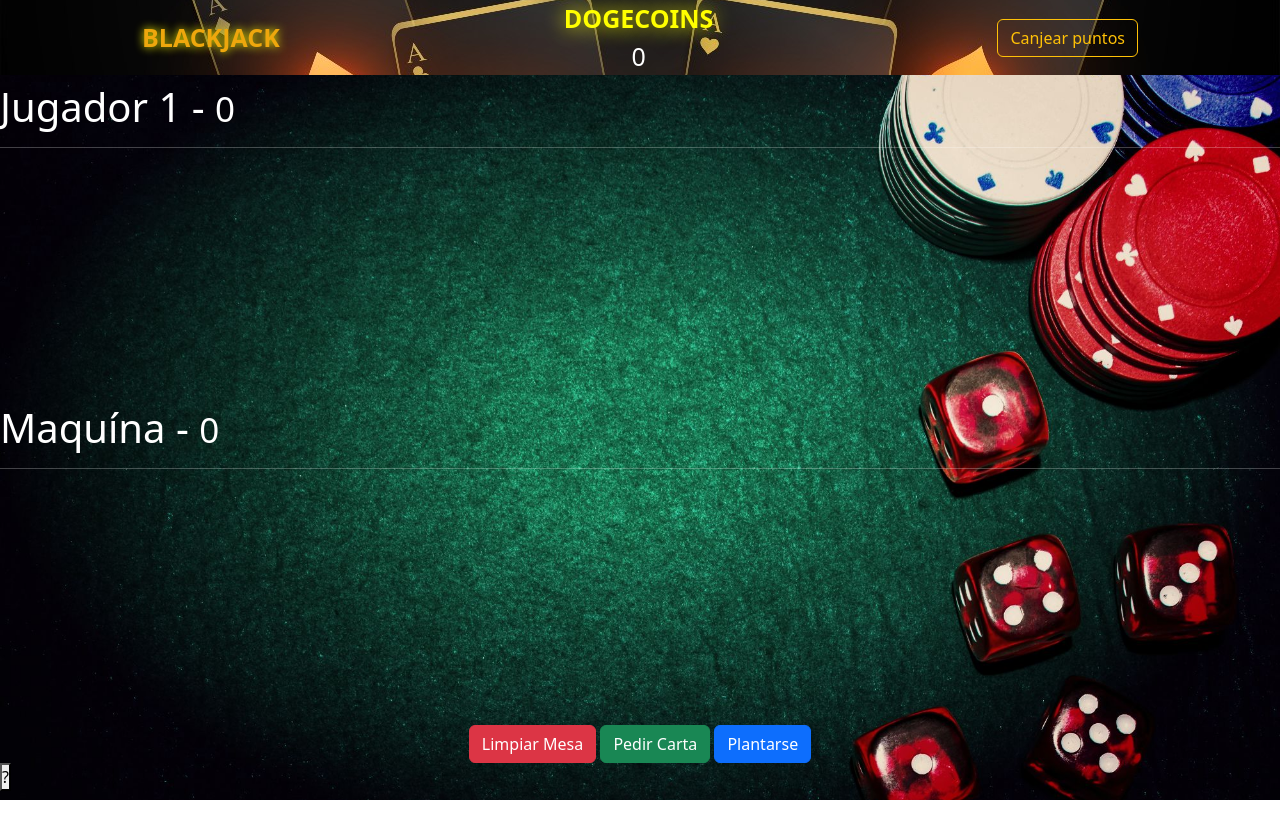
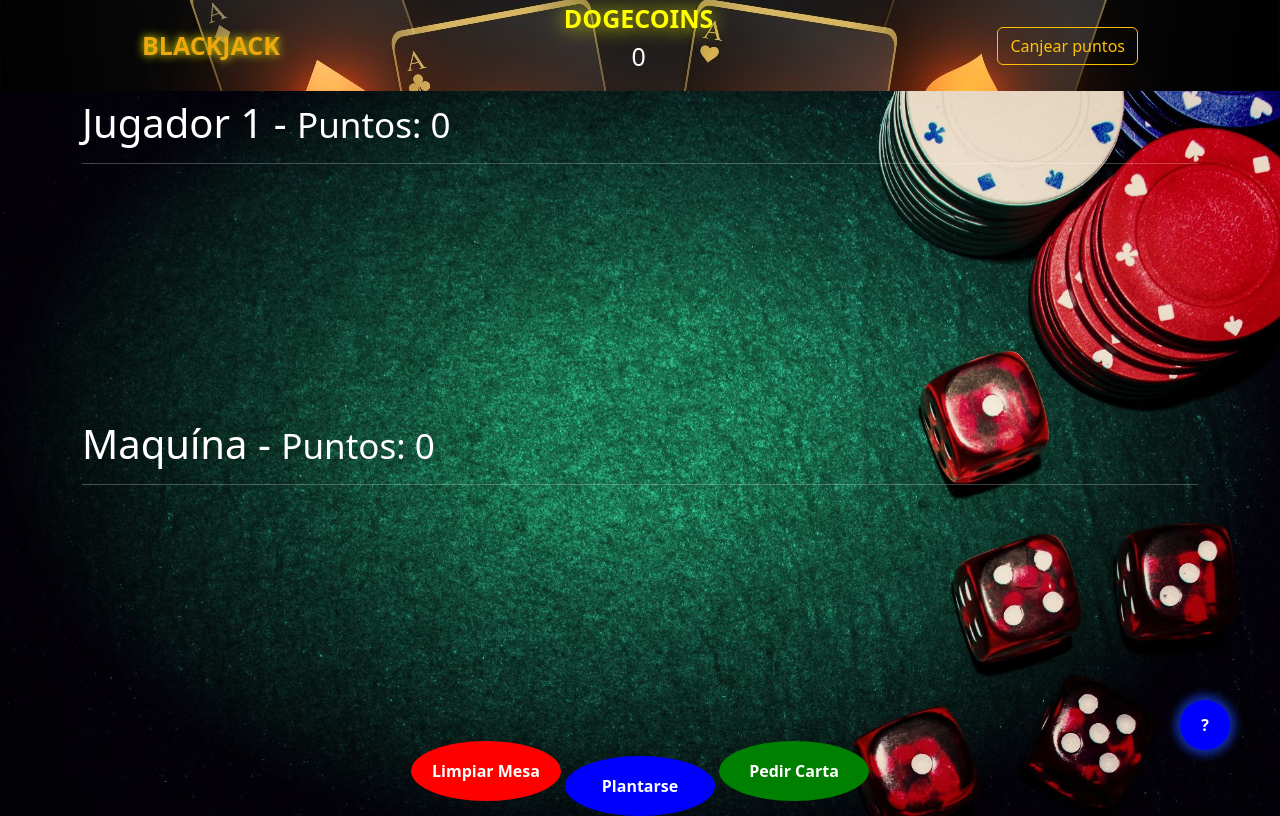
Before and after one commit to MDMS29/kubera_activity, a website built with Vite: page index.html in a window 1280 px wide. Built offline with nearby package versions, Linux system fonts and the light colour scheme.

Commit message:
Feat(HTML): Diseño

```diff
--- a/index.html
+++ b/index.html
@@ -17,52 +17,44 @@
   <header class="header d-flex justify-content-around align-items-center">
     <span class="titulo-header text-uppercase fw-bold">Blackjack</span>
     <div>
-      <span class="text-uppercase fw-bold" style="color: yellow;text-shadow: 0 0 20px yellow;">Dogecoins </span>
-      <br>
-      <span id="puntuacion">0</span>
+      <p class="text-uppercase fw-bold mb-0" style="color: yellow;text-shadow: 0 0 20px yellow;">Dogecoins </p>
+      <p class="d-flex justify-content-center align-items-center gap-2">
+        <!-- <img src="/public/assets/Kuboints.png" alt="Kuboints"> -->
+        <span id="puntuacion">0</span>
+      </p>
     </div>
     <button id="canjear-puntos" class="btn btn-outline-warning">Canjear puntos</button>
   </header>
 
-  <div class="row mt-2">
-
-    <div class="flex  container">
-      <div class="col">
-
-        <h1>Jugador 1 - <small>0</small></h1>
+  <main class="mt-2 container">
+    <div class="flex">
+      <div>
+        <h1>Jugador 1 - <small>Puntos: 0</small></h1>
         <hr>
         <div id="jugador-cartas">
-          <!-- <img class="carta" src="assets/cartas/2C.png"> -->
+          <!-- CARTAS DINAMICAS -->
         </div>
 
       </div>
-      <!-- </div>
-
-      <div class="row container mt-2"> -->
-      <div class="col">
-
-        <h1>Maquína - <small>0</small></h1>
+      <div>
+        <h1>Maquína - <small>Puntos: 0</small></h1>
         <hr>
         <div id="computadora-cartas">
-          <!-- <img class="carta" src="assets/cartas/3C.png"> -->
+          <!-- CARTAS DINAMICAS -->
         </div>
 
       </div>
     </div>
-    <div id="divBotones" class="col text-center">
+    <div id="divBotones" class="text-center d-flex gap-1 justify-content-center">
+      <button id="btnNuevo" class="btn btn-limpiar">Limpiar Mesa</button>
+      <button id="btnDetener" class="btn btn-plantarse">Plantarse</button>
+      <button id="btnPedir" class="btn btn-pedir">Pedir Carta</button>
+    </div>
+  </main>
 
-      <button id="btnNuevo" class="btn btn-danger">Limpiar Mesa</button>
-      <button id="btnPedir" class="btn btn-success">Pedir Carta</button>
-      <button id="btnDetener" class="btn btn-primary">Plantarse</button>
+  <button type="button" data-bs-toggle="modal" data-bs-target="#staticBackdrop" class="info-game ">?</button>
 
-    </div>
-  </div>
-
-  <button class="info-game">
-    ?
-  </button>
-
-  <div id="app"></div>
+  <!-- <div id="app"></div> -->
 
   <script type="module" src="/main.js"></script>
 </body>
--- a/style.css
+++ b/style.css
@@ -3,8 +3,8 @@
   padding: 0;
   box-sizing: border-box;
 }
+
 html, body {
-  margin: 0px;
   background: url(./public/assets/bg-table.jpeg);
   color: white;
   background-size: cover;
@@ -15,7 +15,6 @@ html, body {
   background: url(./public/assets/bg-image.jpg);
   background-position: 50%;
   color: white;
-  /* padding: 20px; */
   font-size: 25px;
 }
 .titulo-header{
@@ -33,3 +32,59 @@ html, body {
 #computadora-cartas, #jugador-cartas {
   height: 240px;
 }
+
+.info-game{
+  position: absolute;
+  height: 50px;
+  width: 50px;
+  bottom: 50px;
+  right: 50px;
+  font-weight: bold;
+  border: none;
+  color: white;
+  border-radius: 50%;
+  background: blue;
+  box-shadow: 0 0 10px 5px rgb(19, 46, 168);
+}
+.info-game:hover{
+  background: rgb(52, 52, 240);
+  box-shadow: 0 0 10px 5px rgb(42, 63, 158);
+}
+
+.btn-limpiar{
+  border-radius: 50%;
+  background: red;
+  color: white;
+  width: 150px;
+  height: 60px;
+  font-weight: 700;
+  transition: all ease .3s;
+}
+.btn-limpiar:hover{
+  background: rgb(158, 1, 1);
+}
+.btn-plantarse{
+  font-weight: 700;
+  border-radius: 50%;
+  color: white;
+  background: blue;
+  height: 60px;
+  margin-top: 15px;
+  width: 150px;
+  transition: all ease .3s;
+}
+.btn-plantarse:hover{
+  background: rgb(0, 0, 128);
+}
+.btn-pedir{
+  font-weight: 700;
+  border-radius: 50%;
+  color: white;
+  background: green;
+  height: 60px;
+  width: 150px;
+  transition: all ease .3s;
+}
+.btn-pedir:hover{
+  background: rgb(0, 78, 0);
+}
```
Also changed, not shown: public/assets/Kuboints.png (added).
